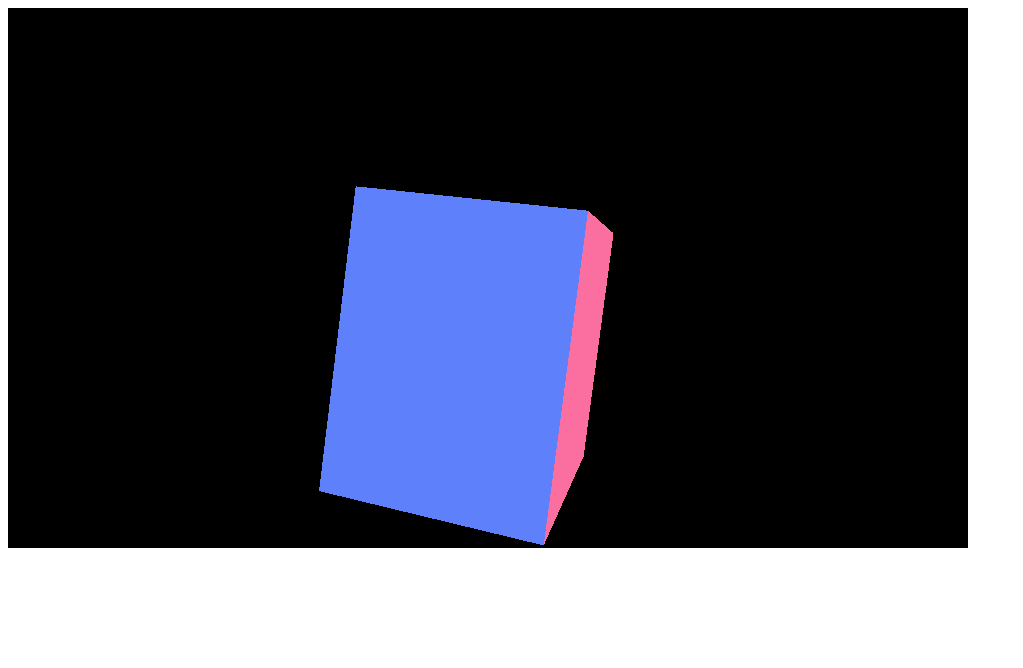
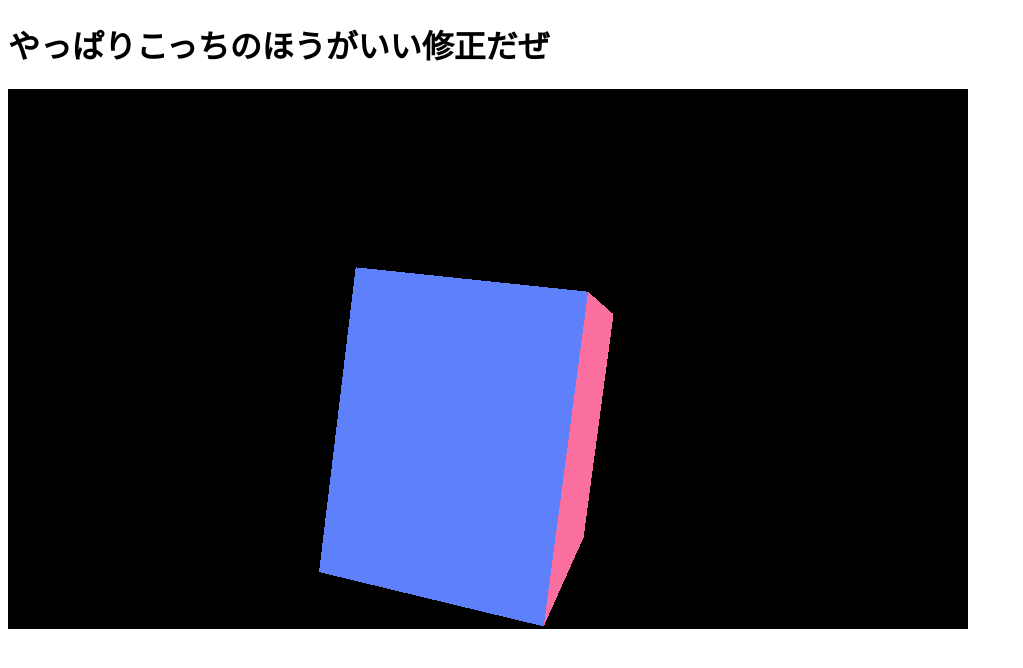
Before and after one commit to shirayanagihiroshi/hatomochi, a plain HTML site: page 3d.html in a window 1280 px wide. Shown: the whole page, without its empty margins (0-1023 px from the left). Drawn offline with nearby package versions, Linux system fonts and the light colour scheme.

Commit message:
よりいかした修正

```diff
--- a/3d.html
+++ b/3d.html
@@ -46,6 +46,7 @@
       </script>
 </head>
 <body>
+  <h1>やっぱりこっちのほうがいい修正だぜ</h1>
   <canvas id="myCanvas"></canvas>
 </body>
 </html>
```
